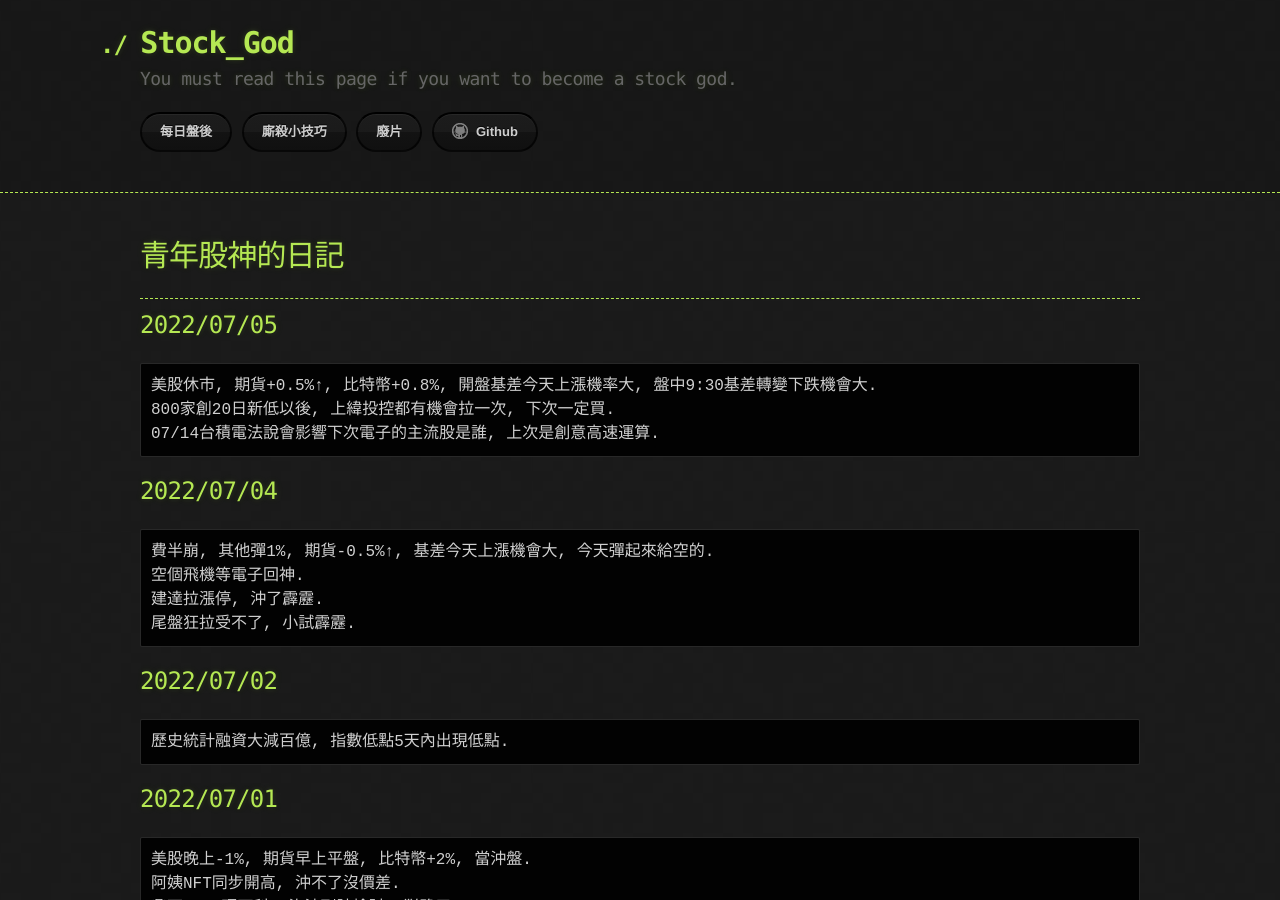
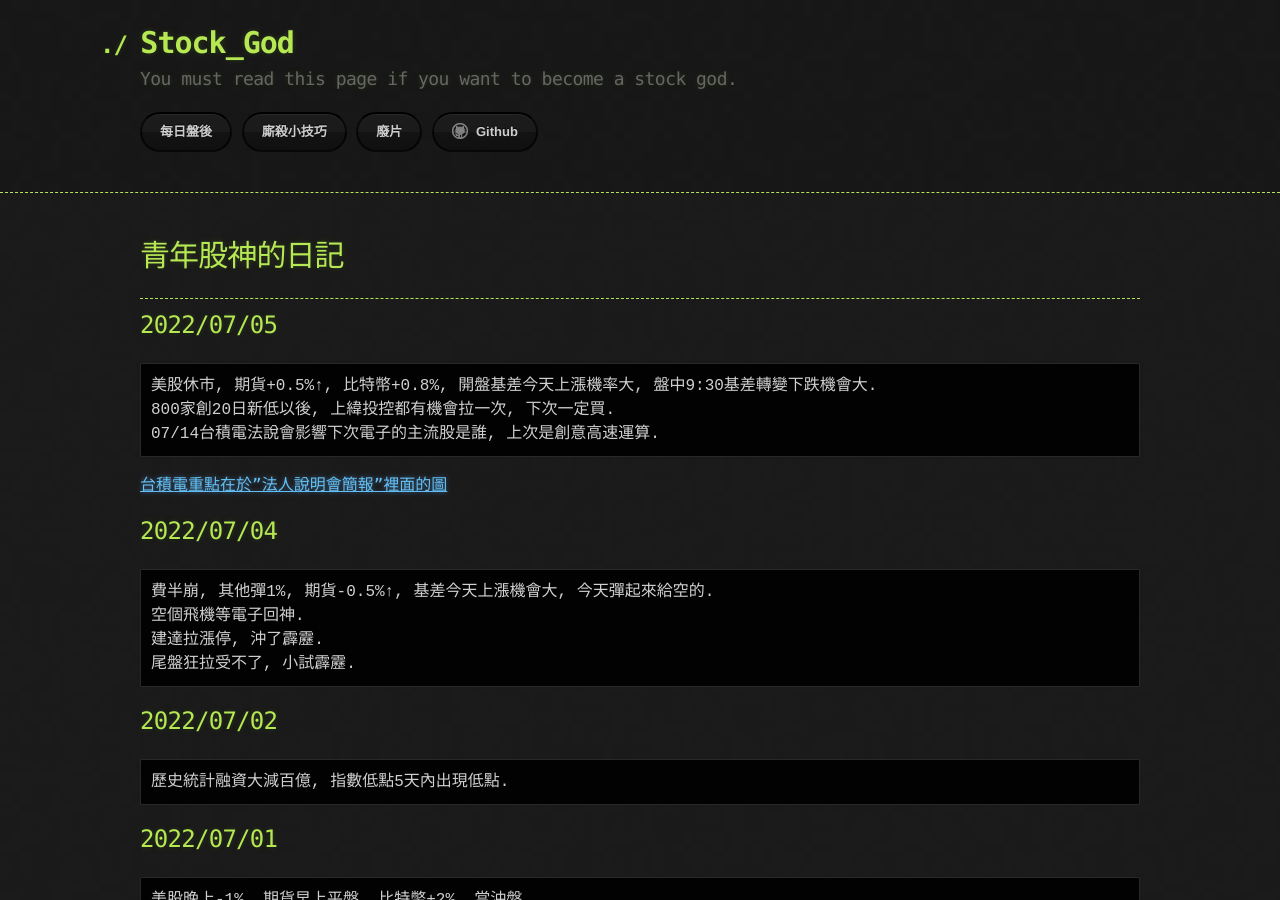
Before and after one commit to lepg5487/Stock_God, a Jekyll site: the page built from index.md, in a window 1280 px wide and 900 px high. Built offline with Jekyll 4.4.1, drawn with Linux system fonts in a browser that asks for light colours; our own code applies the rules of GitHub Pages for plain Markdown files.

Commit message:
Update index.md

````diff
--- a/index.md
+++ b/index.md
@@ -12,6 +12,7 @@ layout: testlayouts
 800家創20日新低以後, 上緯投控都有機會拉一次, 下次一定買.
 07/14台積電法說會影響下次電子的主流股是誰, 上次是創意高速運算.
 ```
+[台積電重點在於"法人說明會簡報"裡面的圖](https://investor.tsmc.com/chinese/quarterly-results/2022/q2)
 
 ## 2022/07/04
 ```
````
